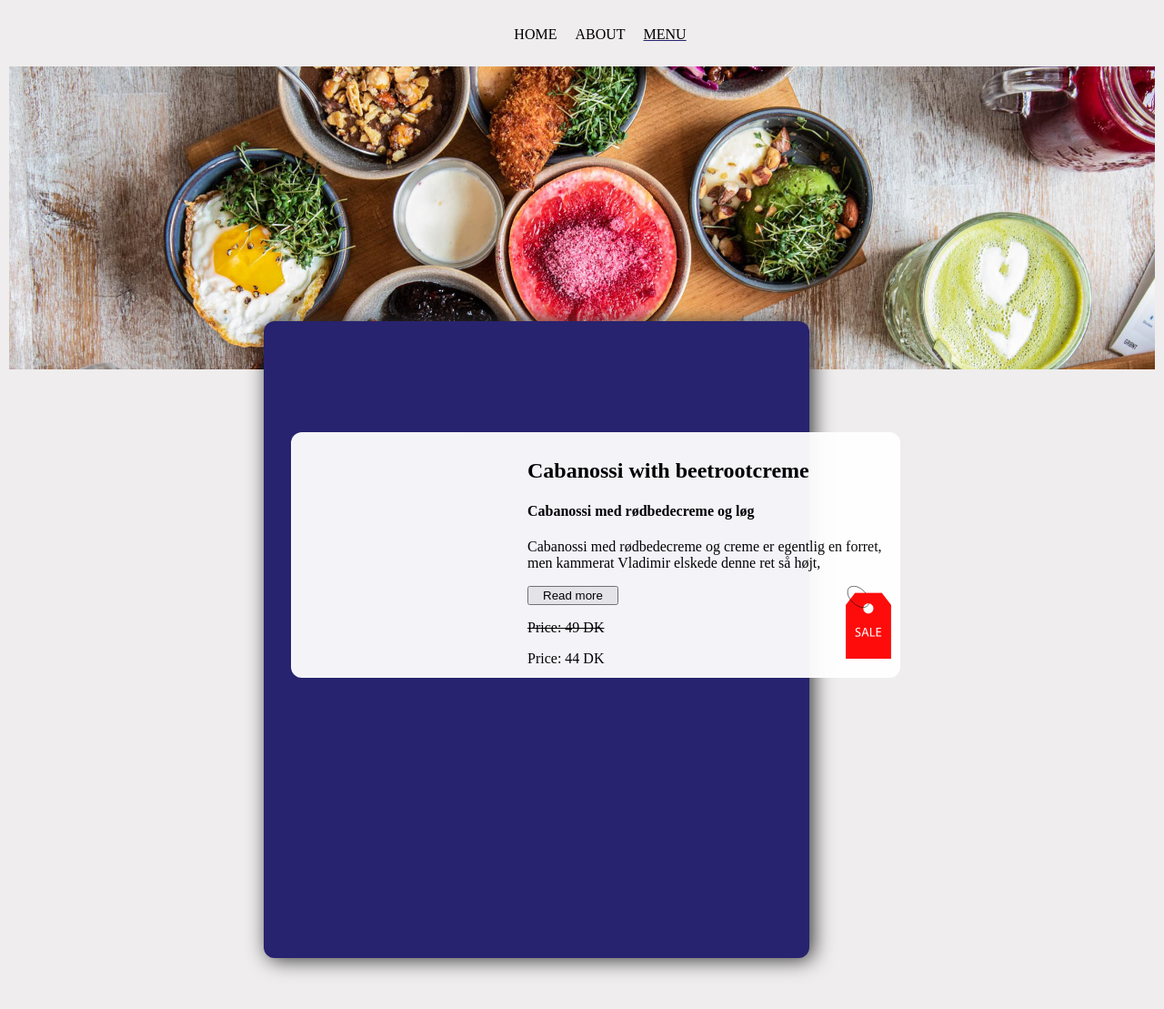
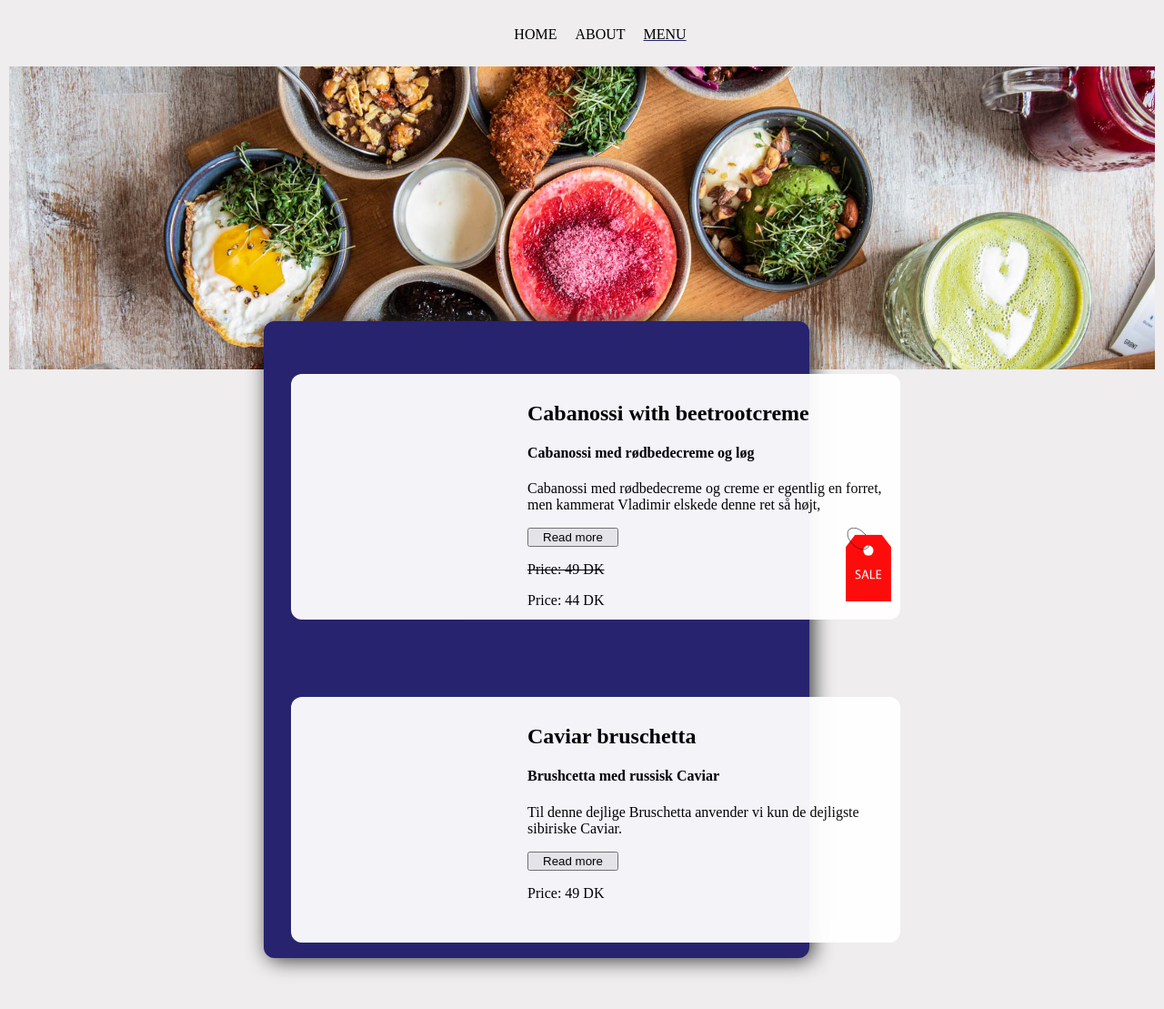
Before and after one commit to Nikola-Vyskocilova/Restaurant, a plain HTML site: page index.html in a window 1280 px wide. Shown: the part 5-1114 px from the top of the page at 91% size. Drawn offline with Linux system fonts and the light colour scheme.

Commit message:
2nd food done

```diff
--- a/index.html
+++ b/index.html
@@ -46,11 +46,7 @@
 
          </article>
 
-   </template>
-
-     <template>
-
-          <article class="template2">
+              <article class="template2">
 
             <h2>Caviar bruschetta</h2>
             <h4>Brushcetta med russisk Caviar</h4>
@@ -71,6 +67,11 @@
          </article>
 
    </template>
+
+
+
+
+
     </div>
     </main>
 
--- a/template.css
+++ b/template.css
@@ -58,7 +58,7 @@ li{
         grid-column-start: 2;
         grid-column-end: 3;
         grid-row-start: 1;
-        grid-row-end: 50;
+        grid-row-end: 200;
         margin-top: 280px;
         box-shadow: 4px 2px 22px #333333;
 
@@ -84,13 +84,13 @@ li{
         height:250px;
         grid-column-start: 2;
         grid-column-end: 3;
-        grid-row-start: 17;
-        grid-row-end: 20;
+        grid-row-start: 100;
+        grid-row-end: 102;
         border-radius: 12px;
-
         opacity: 95%;
         margin-left: 30px;
         padding: 10px;
+        margin-top: 70px;
 
     }
 
```
